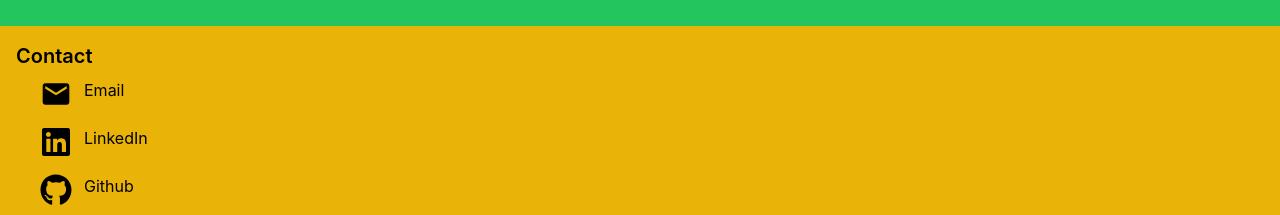
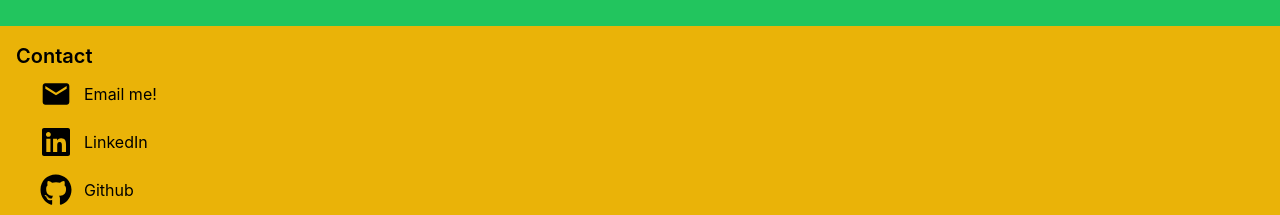
Before and after one commit to PaulaTam/Portfolio_Website, a React (Create React App) app: page / in a window 1280 px wide. Shown: the part 1974-2189 px from the top of the page. Built offline with nearby package versions, Linux system fonts and the light colour scheme.

Commit message:
Added links for contact

```diff
--- a/src/css/output.css
+++ b/src/css/output.css
@@ -604,6 +604,12 @@ video {
 .p-3 {
   padding: 0.75rem;
 }
+.p-4 {
+  padding: 1rem;
+}
+.pl-4 {
+  padding-left: 1rem;
+}
 .text-left {
   text-align: left;
 }
--- a/src/js/badges.js
+++ b/src/js/badges.js
@@ -45,18 +45,21 @@ export const IconBadges = () => {
 };
 
 const ContactIcons = [
-  { name: "Email", icon: <MdEmail className="contact-icon" /> },
-  { name: "LinkedIn", icon: <FaLinkedin className="contact-icon" /> },
-  { name: "Github", icon: <FaGithub className="contact-icon" /> },
+  { name: "Email", icon: <MdEmail className="contact-icon" />,
+    link: <a href="mailto:abigailttam65@gmail.com?subject=Contacting%20from%20your%20portfolio!%20" target="_blank" rel="noopener noreferrer">Email me!</a> },
+  { name: "LinkedIn", icon: <FaLinkedin className="contact-icon" />,
+    link: <a href="https://www.linkedin.com/in/paulatam/" target="_blank" rel="noopener noreferrer">LinkedIn</a>},
+  { name: "Github", icon: <FaGithub className="contact-icon" />,
+    link: <a href="https://github.com/PaulaTam" target="_blank" rel="noopener noreferrer">Github</a>},
 ]
 
 export const ContactBadges = () => {
   return (
     <ul className="pl-4">
       {ContactIcons.map(item => (
-        <li key={item.name} className="hover flex flex-row gap-3 p-2">
+        <li key={item.name} className="hover flex flex-row items-center gap-3 p-2">
           {item.icon}
-          <p>{item.name}</p>
+          {item.link}
         </li>
       ))}
     </ul>
```
